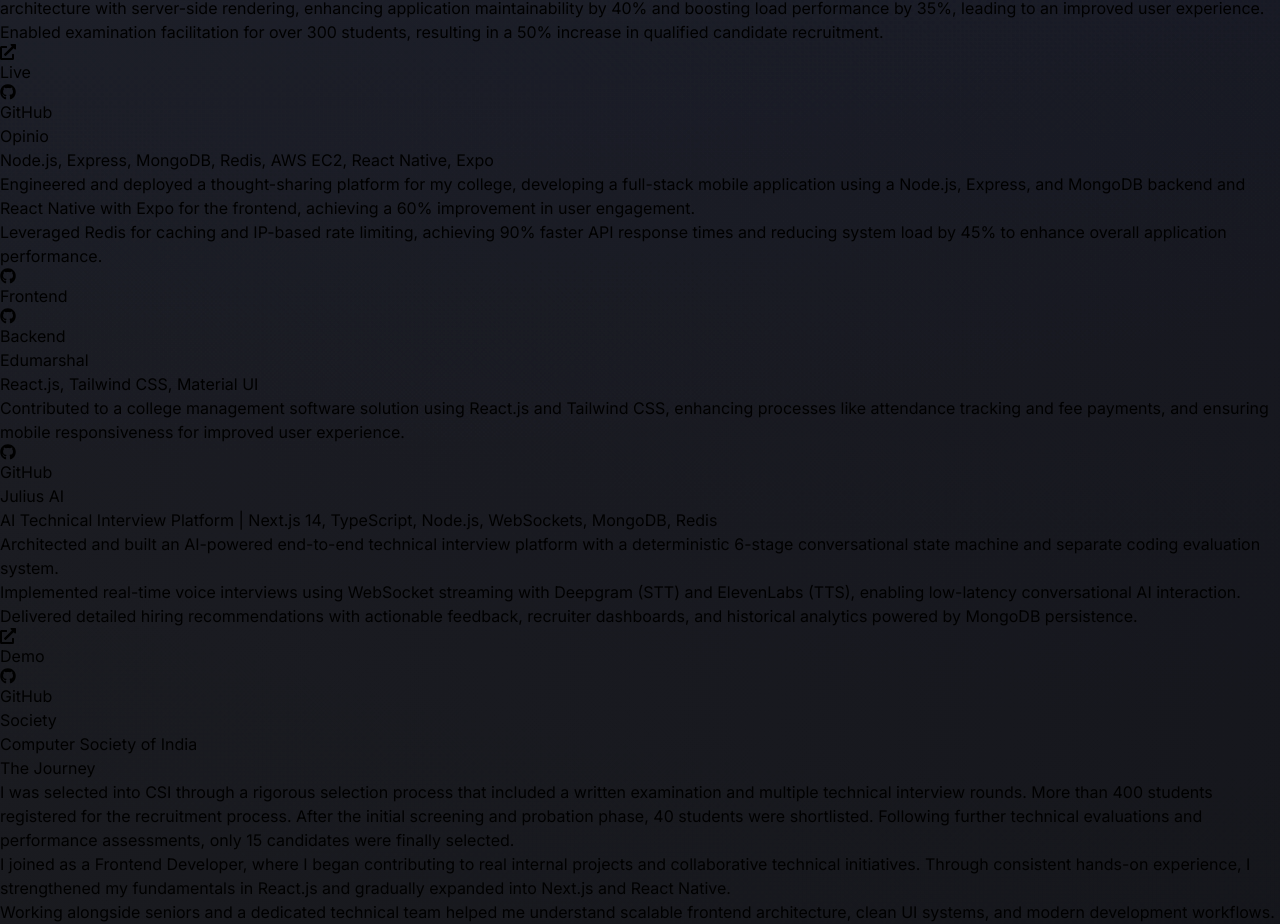
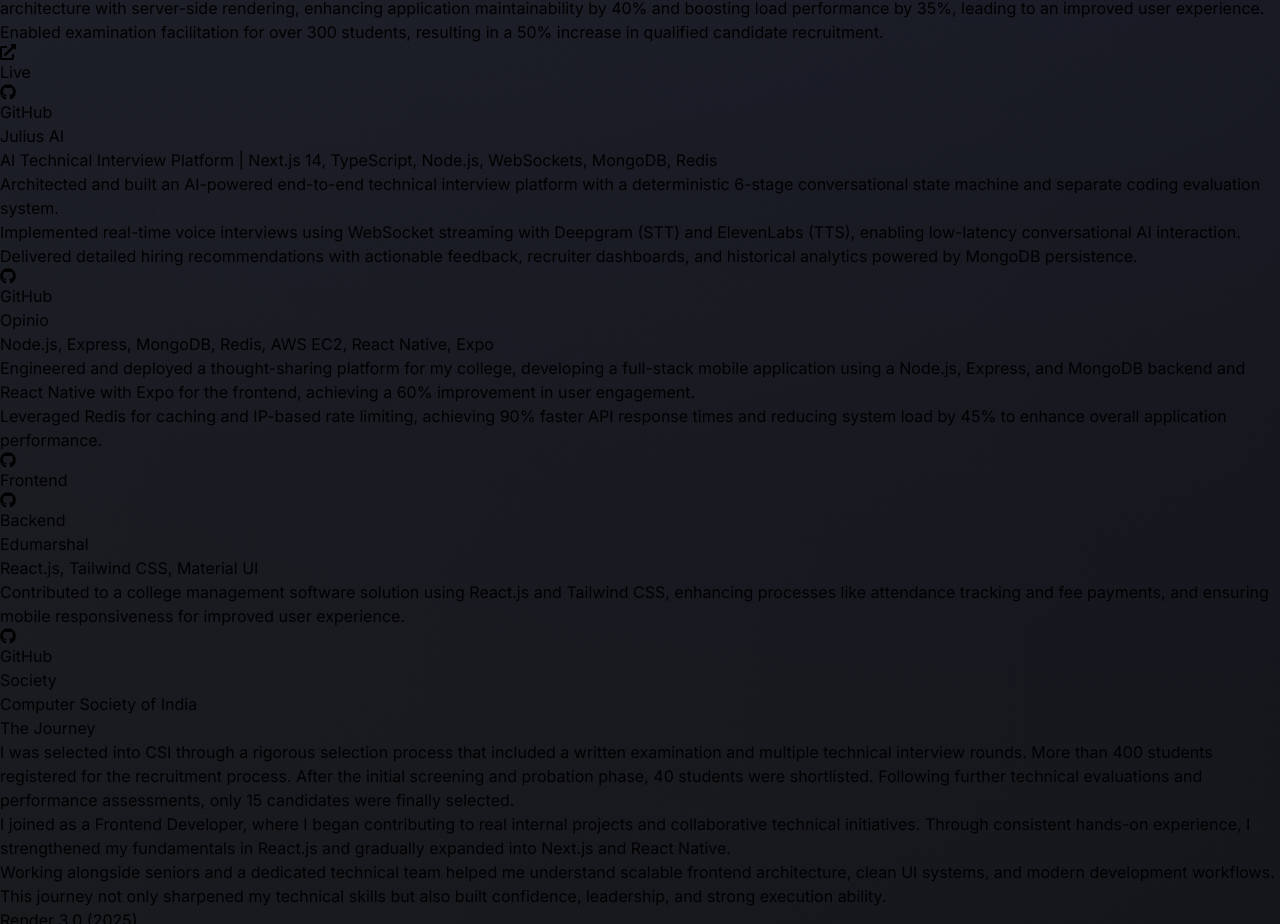
Before and after one commit to abhinav2210103/portfolio, a React (Vite) app: page / in a window 1280 px wide. Shown: the part 6517-7441 px from the top of the page. Built offline with nearby package versions, Linux system fonts and the light colour scheme.

Commit message:
feat: add Julius AI project card to ProjectsSection and remove duplicate entry

```diff
--- a/src/Components/ProjectsSection.jsx
+++ b/src/Components/ProjectsSection.jsx
@@ -50,6 +50,22 @@
 
           {/* Opinio */}
           <ProjectCard
+            title="Julius AI"
+            stack="AI Technical Interview Platform | Next.js 14, TypeScript, Node.js, WebSockets, MongoDB, Redis"
+            bullets={[
+              `Architected and built an AI-powered end-to-end technical interview platform with a deterministic 6-stage conversational state machine and separate coding evaluation system.`,
+              `Implemented real-time voice interviews using WebSocket streaming with Deepgram (STT) and ElevenLabs (TTS), enabling low-latency conversational AI interaction.`,
+              `Delivered detailed hiring recommendations with actionable feedback, recruiter dashboards, and historical analytics powered by MongoDB persistence.`,
+            ]}
+            links={[
+              {
+                label: "GitHub",
+                href: "https://github.com/abhinav2210103/julius_ai",
+                icon: <FaGithub />,
+              },
+            ]}
+          />
+          <ProjectCard
             title="Opinio"
             stack="Node.js, Express, MongoDB, Redis, AWS EC2, React Native, Expo"
             bullets={[
@@ -86,27 +102,7 @@
             ]}
           />
           {/* Julius AI */}
-          <ProjectCard
-            title="Julius AI"
-            stack="AI Technical Interview Platform | Next.js 14, TypeScript, Node.js, WebSockets, MongoDB, Redis"
-            bullets={[
-              `Architected and built an AI-powered end-to-end technical interview platform with a deterministic 6-stage conversational state machine and separate coding evaluation system.`,
-              `Implemented real-time voice interviews using WebSocket streaming with Deepgram (STT) and ElevenLabs (TTS), enabling low-latency conversational AI interaction.`,
-              `Delivered detailed hiring recommendations with actionable feedback, recruiter dashboards, and historical analytics powered by MongoDB persistence.`,
-            ]}
-            links={[
-              {
-                label: "Demo",
-                href: "https://your-demo-link.com",
-                icon: <FaExternalLinkAlt />,
-              },
-              {
-                label: "GitHub",
-                href: "https://github.com/your-repo-link",
-                icon: <FaGithub />,
-              },
-            ]}
-          />
+
         </div>
       </div>
     </section>
```
